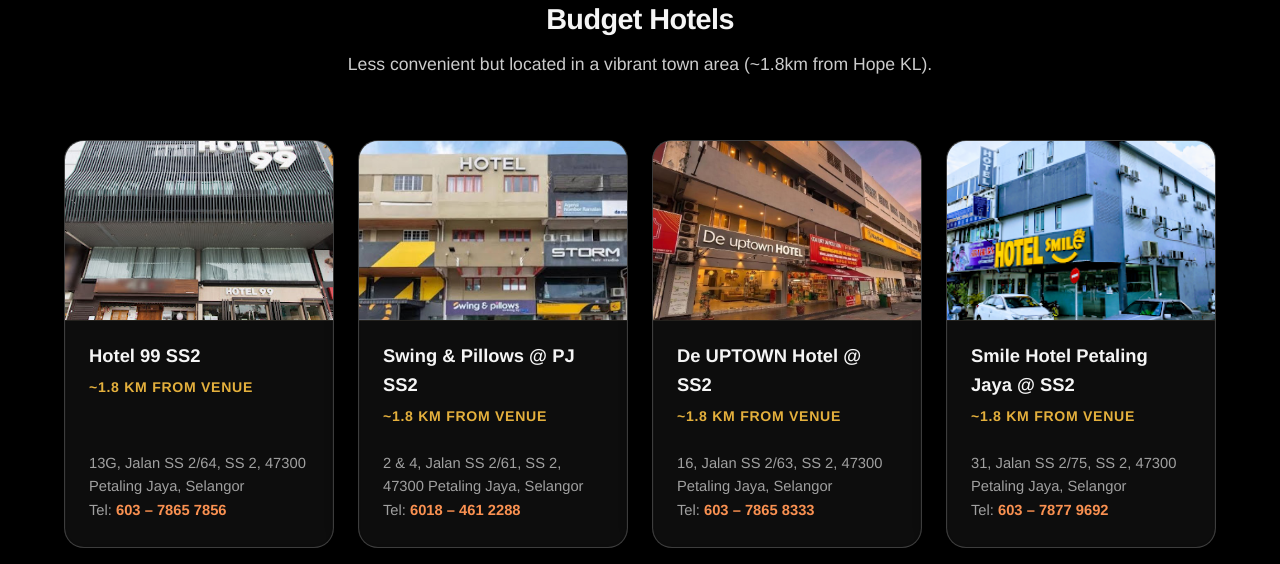
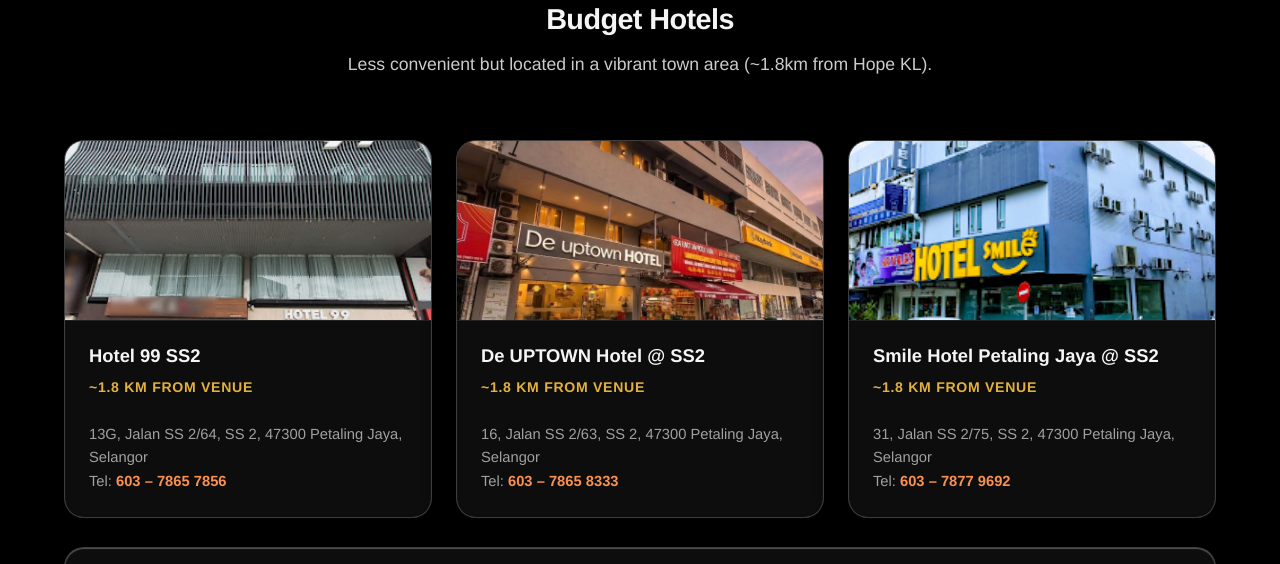
Before and after one commit to chloehs02/LGLC2026, a website: page index.html in a window 1280 px wide. Shown: the part 7037-7601 px from the top of the page. Drawn offline with Linux system fonts and the light colour scheme.

Commit message:
Remove Swing & Pillows @ PJ SS2 from budget hotels

```diff
--- a/index.html
+++ b/index.html
@@ -466,21 +466,6 @@
           </div>
         </div>
 
-        <!-- Hotel B2 -->
-        <div class="glass-card hotel-card fade-in">
-          <div class="hotel-img-wrapper">
-            <img src="Swing & Pillows @ PJ SS2.jpg" alt="Swing & Pillows @ PJ SS2" class="hotel-img">
-          </div>
-          <div class="hotel-card-content">
-            <h4>Swing & Pillows @ PJ SS2</h4>
-            <div class="hotel-distance">~1.8 km from venue</div>
-            <div class="hotel-contact">
-              2 & 4, Jalan SS 2/61, SS 2, 47300 Petaling Jaya, Selangor<br>
-              Tel: <a href="tel:60184612288">6018 – 461 2288</a>
-            </div>
-          </div>
-        </div>
-
         <!-- Hotel B3 -->
         <div class="glass-card hotel-card fade-in">
           <div class="hotel-img-wrapper">
```
Also changed, not shown: dist/index.html.
